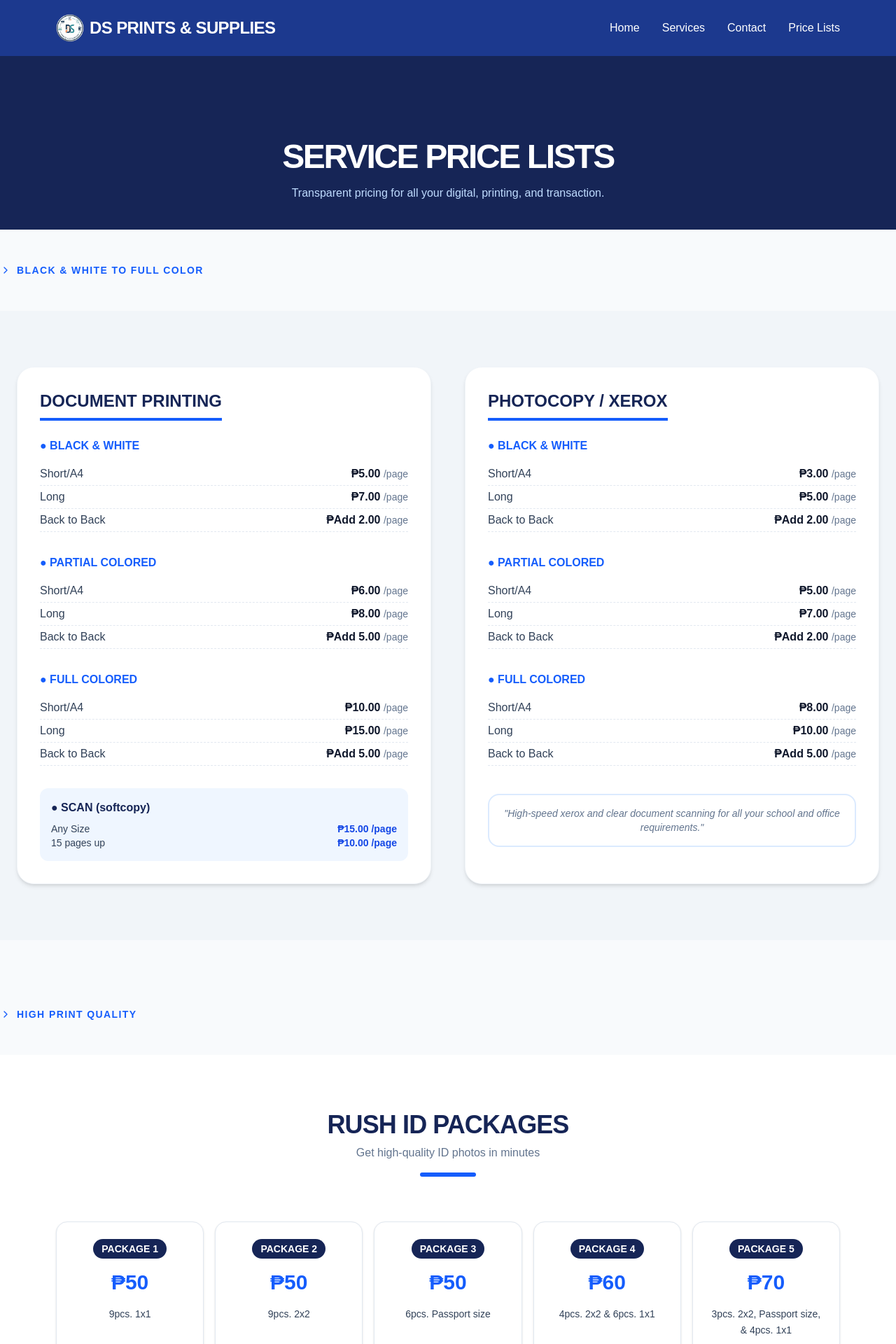
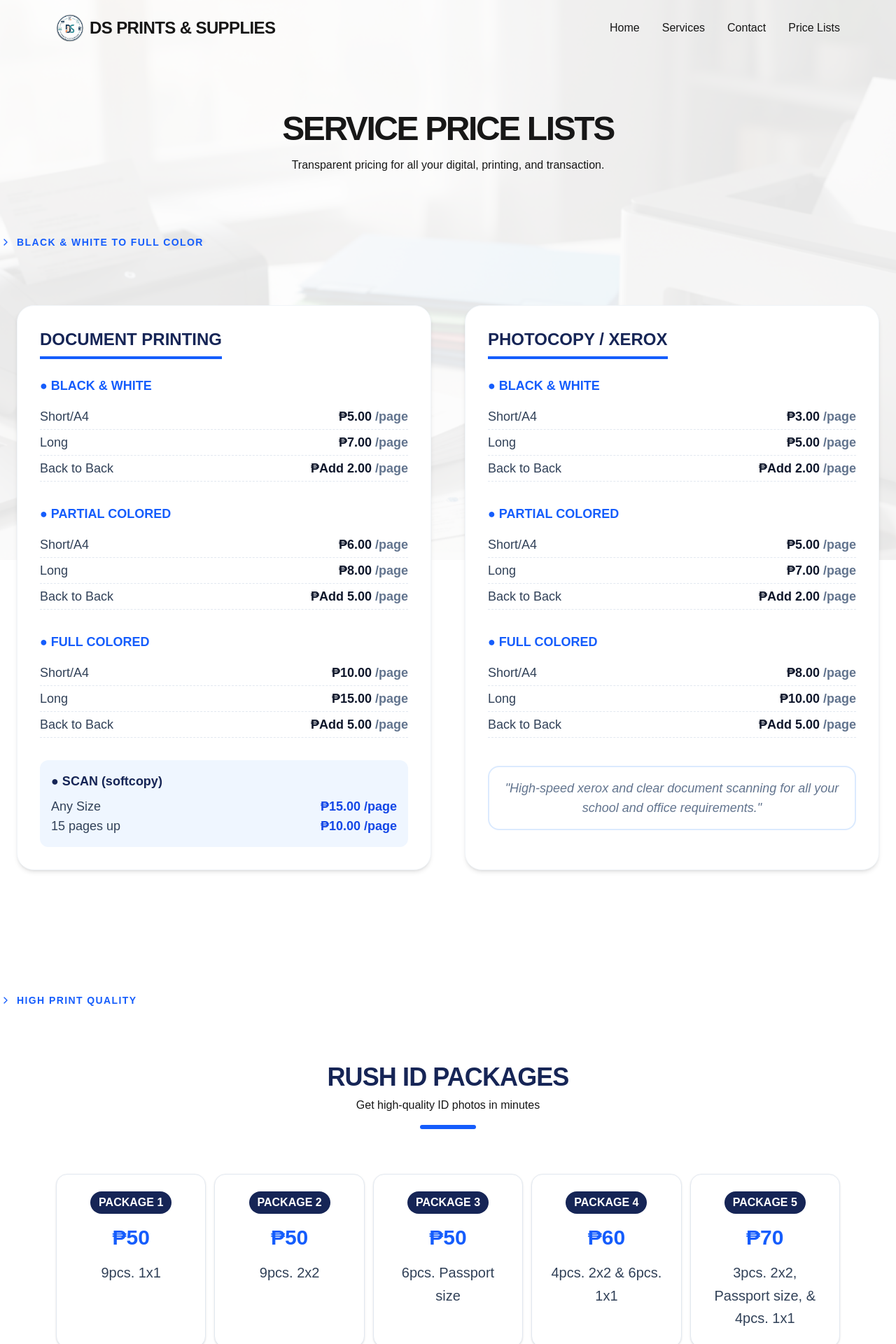
Before and after one commit to dowardcaps/dsprints, a Next.js app: page /pricelists in a window 1280 px wide. Shown: the top 1920 px of the page at 70% size. Built offline with nearby package versions, Linux system fonts and the light colour scheme.

Commit message:
ui enhancement

```diff
--- a/app/layout.tsx
+++ b/app/layout.tsx
@@ -37,7 +37,13 @@ export default function RootLayout({
         suppressHydrationWarning={true}
       >
         <NavBar />
-
+        <div className="absolute inset-0 opacity-10 -z-50">
+          <img
+            src="/images/heroBG.png"
+            alt="Background"
+            className="w-full h-full object-cover fixed"
+          />
+        </div>
         {children}
 
         {/* Footer / Contact Section */}
@@ -47,8 +53,8 @@ export default function RootLayout({
               <h3 className="text-white text-xl font-bold mb-4">
                 DS PRINTS & SUPPLIES
               </h3>
-            <p className="text-sm leading-relaxed text-slate-400">
-              Providing Amaya 1 with quality printing, design layouts, and
+              <p className="leading-relaxed">
+                Providing quality printing, design layouts, and
                 essential school supplies. We make your digital needs a reality.
               </p>
             </div>
@@ -58,15 +64,17 @@ export default function RootLayout({
               <ul className="space-y-4">
                 <li className="flex items-center gap-3">
                   <MapPin size={20} className="text-blue-500" />
-                <span className="text-sm">Amaya 1, Tanza, Cavite</span>
+                  <span>Amaya 1, Tanza, Cavite</span>
                 </li>
                 <li>
                   <a
                     href="mailto:dsprints27@gmail.com"
-                  className="flex items-center gap-3 hover:text-white transition-colors text-sm"
+                    className="flex items-center gap-3 hover:text-white"
                   >
                     <Mail size={20} className="text-blue-500" />
-                  <span className="hover:underline">dsprints27@gmail.com</span>
+                    <span className="hover:underline">
+                      dsprints27@gmail.com
+                    </span>
                   </a>
                 </li>
                 <li>
@@ -74,7 +82,7 @@ export default function RootLayout({
                     href="https://www.facebook.com/share/18DXPJnLCa/"
                     target="_blank"
                     rel="noopener noreferrer"
-                  className="flex items-center gap-3 hover:text-white transition-colors text-sm"
+                    className="flex items-center gap-3 hover:text-white"
                   >
                     <svg
                       xmlns="http://www.w3.org/2000/svg"
@@ -102,7 +110,7 @@ export default function RootLayout({
               <h3 className="text-white text-xl font-bold mb-4">
                 Business Hours
               </h3>
-            <div className="text-sm space-y-2 text-slate-400">
+              <div className="space-y-2">
                 <p className="flex justify-between">
                   <span>Mon - Sat:</span> <span>6:00 AM - 8:00 PM</span>
                 </p>
@@ -110,13 +118,13 @@ export default function RootLayout({
                   <span>Sunday:</span> <span>Closed</span>
                 </p>
               </div>
-            <p className="text-sm mt-6 text-blue-400 italic font-medium">
+              <p className="mt-6 text-blue-400 italic font-medium">
                 "Quality prints for every purpose."
               </p>
             </div>
           </div>
 
-        <div className="text-center mt-8 text-xs tracking-widest text-white">
+          <div className="text-center mt-8 tracking-widest text-white">
             © {new Date().getFullYear()} DS Prints & Supplies. All Rights
             Reserved.
           </div>
--- a/app/pricelists/page.tsx
+++ b/app/pricelists/page.tsx
@@ -9,13 +9,13 @@ import XeroxAndDocuPrinting from "@/public/components/XeroxAndDocuPrinting";
 
 const PriceLists = () => {
   return (
-    <div className="min-h-screen bg-slate-50 pb-20">
+    <div className="min-h-screen pb-20">
       {/* Header Section */}
-      <div className="bg-blue-950 text-white pt-30 pb-10 px-6 text-center">
+      <div className="pt-20 pb-10 px-6 text-center">
         <h1 className="text-4xl md:text-5xl font-black uppercase tracking-tighter mb-4">
           Service Price Lists
         </h1>
-        <p className="text-blue-200 max-w-xl mx-auto font-medium">
+        <p className="max-w-xl mx-auto font-medium">
           Transparent pricing for all your digital, printing, and transaction.
         </p>
       </div>
@@ -24,26 +24,26 @@ const PriceLists = () => {
       <div className="max-w-7xl mx-auto mt-12 space-y-24">
 
         {/* Photocopy/Xerox and Document Printing */}
-        <section id="printing" className="scroll-mt-40">
-          <SectionHeader title="Printing & Xerox" subtitle="Black & White to Full Color" />
+        <section>
+          <SectionHeader subtitle="Black & White to Full Color" />
           <XeroxAndDocuPrinting />
         </section>
 
         {/* RUSH ID Section */}
-        <section id="rush-id" className="scroll-mt-40">
-          <SectionHeader title="RUSH ID Packages" subtitle="High Print Quality" />
+        <section>
+          <SectionHeader subtitle="High Print Quality" />
           <RushIDPackage />
         </section>
 
         {/* Laminate and Photo Print */}
-        <section id="photo" className="scroll-mt-40">
-          <SectionHeader title="Photo & Laminate" subtitle="Preserve your memories" />
+        <section>
+          <SectionHeader subtitle="Preserve your memories" />
           <LaminateAndPhotoPrint />
         </section>
 
         {/* GCash Rates */}
-        <section id="gcash" className="scroll-mt-40">
-          <SectionHeader title="GCash Rates" subtitle="Cash-in and Cash-out" />
+        <section>
+          <SectionHeader subtitle="Cash-in and Cash-out" />
           <GCashRates />
         </section>
 
@@ -52,7 +52,7 @@ const PriceLists = () => {
       {/* Disclaimer */}
       <div className="max-w-3xl mx-auto mt-20 px-6">
         <div className="bg-blue-50 p-6 rounded-2xl border border-blue-100 text-center">
-          <p className="text-sm text-slate-500 italic">
+          <p className=" italic">
             * Prices are subject to change without prior notice. For bulk orders and special layouts, please contact us directly for a custom quote.
           </p>
         </div>
@@ -62,9 +62,9 @@ const PriceLists = () => {
 };
 
 // Helper Component for Section Headers
-const SectionHeader = ({ title, subtitle }: { title: string; subtitle: string }) => (
-  <div className="mb-10 flex flex-col items-center md:items-start">
-    <div className="flex items-center gap-2 text-blue-600 font-bold text-sm uppercase tracking-widest mb-2">
+const SectionHeader = ({ subtitle }: { subtitle: string }) => (
+  <div className="flex flex-col items-center md:items-start">
+    <div className="flex items-center gap-2 text-blue-600 font-bold text-sm uppercase tracking-widest">
       <ChevronRight size={16} />
       <span>{subtitle}</span>
     </div>
--- a/public/components/NavBar.tsx
+++ b/public/components/NavBar.tsx
@@ -17,7 +17,7 @@ const NavBar = () => {
   return (
     <>
       {/* Navigation */}
-      <nav className="max-w-8xl mx-auto px-6 md:px-20 container_padding bg-blue-900 h-20 flex justify-between items-center text-white top-0 z-50 shadow-lg">
+      <nav className="max-w-8xl mx-auto px-6 md:px-20 container_padding h-20 flex justify-between items-center top-0 z-50">
         {/* Mobile Menu Button (Left Side) */}
         <button
           className="lg:hidden p-2 hover:bg-blue-900 rounded-lg transition-colors"
@@ -42,7 +42,7 @@ const NavBar = () => {
             <li key={link.name}>
               <a
                 href={link.href}
-                className="hover:text-blue-300 transition-colors cursor-pointer"
+                className="hover:text-blue-500 transition-colors cursor-pointer"
               >
                 {link.name}
               </a>
--- a/public/components/RushIDPackage.tsx
+++ b/public/components/RushIDPackage.tsx
@@ -10,32 +10,32 @@ const idPackages = [
 
 const RushIDPackage = () => {
   return (
-    <section id="pricing" className="py-20 bg-white">
+    <section id="pricing" className="py-20">
       <div className="max-w-7xl mx-auto px-6 md:px-20">
         <div className="text-center mb-16">
           <h2 className="text-3xl md:text-4xl font-bold text-blue-950 uppercase tracking-tight">
             Rush ID Packages
           </h2>
-          <p className="text-slate-500 mt-2">
+          <p className="mt-2">
             Get high-quality ID photos in minutes
           </p>
           <div className="h-1.5 w-20 bg-blue-600 mx-auto mt-4 rounded-full"></div>
         </div>
 
         {/* Package Grid */}
-        <div className="grid grid-cols-1 sm:grid-cols-2 lg:grid-cols-5 gap-4 mb-12">
+        <div className="grid grid-cols-1 sm:grid-cols-2 lg:grid-cols-5 gap-3 mb-12">
           {idPackages.map((pkg, index) => (
             <div
               key={pkg.id}
               className="bg-white rounded-2xl p-6 shadow-sm border border-slate-200 flex flex-col items-center text-center hover:border-blue-500 transition-all group"
             >
-              <span className="bg-blue-950 text-white text-sm font-bold px-3 py-1 rounded-full mb-4">
+              <span className="bg-blue-950 text-white font-bold px-3 py-1 rounded-full mb-4">
                 PACKAGE {pkg.id}
               </span>
               <div className="text-3xl font-black text-blue-600 mb-4">
                 ₱{pkg.price}
               </div>
-              <p className="text-slate-700 text-sm font-medium leading-relaxed">
+              <p className="text-slate-700 font-medium text-xl leading-relaxed">
                 {pkg.details}
               </p>
             </div>
@@ -56,7 +56,7 @@ const RushIDPackage = () => {
             ADD ONS
           </h3>
 
-          <div className="space-y-4 relative z-10">
+          <div className="space-y-4 relative z-10 text-lg">
             <div className="flex justify-between items-center border-b border-blue-900 pb-2">
               <span className="font-medium">Change Attire</span>
               <span className="text-blue-400 font-bold">₱10</span>
@@ -67,7 +67,7 @@ const RushIDPackage = () => {
             </div>
           </div>
 
-          <p className="text-[10px] text-blue-300 mt-6 text-center uppercase tracking-widest">
+          <p className="mt-6 text-center uppercase tracking-widest">
             Available for all ID packages
           </p>
         </div>
--- a/public/components/XeroxAndDocuPrinting.tsx
+++ b/public/components/XeroxAndDocuPrinting.tsx
@@ -42,12 +42,12 @@ const photocopyXerox = {
 
 const XeroxAndDocuPrinting = () => {
   return (
-    <section className="py-20 px-6 bg-slate-100">
+    <section className="py-20 px-6">
       <div className="max-w-7xl mx-auto">
         <div className="grid grid-cols-1 lg:grid-cols-2 gap-12">
           {/* Document Printing Card */}
           <div
-            className="bg-white rounded-3xl p-8 shadow-md border border-slate-100"
+            className="bg-white rounded-3xl p-8 shadow-md border border-slate-100 text-lg"
           >
             <h3 className="text-2xl font-black text-blue-950 mb-6 border-b-4 border-blue-600 pb-2 inline-block uppercase">
               Document Printing
@@ -67,7 +67,7 @@ const XeroxAndDocuPrinting = () => {
                     <span className="text-slate-700">{item.type}</span>
                     <span className="font-bold text-slate-900">
                       ₱{item.price}{" "}
-                      <span className="text-sm text-slate-500 font-normal">
+                      <span className="text-slate-500">
                         /page
                       </span>
                     </span>
@@ -87,7 +87,7 @@ const XeroxAndDocuPrinting = () => {
                     <span className="text-slate-700">{item.type}</span>
                     <span className="font-bold text-slate-900">
                       ₱{item.price}{" "}
-                      <span className="text-sm text-slate-500 font-normal">
+                      <span className="text-slate-500">
                         /page
                       </span>
                     </span>
@@ -107,7 +107,7 @@ const XeroxAndDocuPrinting = () => {
                     <span className="text-slate-700">{item.type}</span>
                     <span className="font-bold text-slate-900">
                       ₱{item.price}{" "}
-                      <span className="text-sm text-slate-500 font-normal">
+                      <span className="text-slate-500">
                         /page
                       </span>
                     </span>
@@ -121,7 +121,7 @@ const XeroxAndDocuPrinting = () => {
                   ● SCAN (softcopy)
                 </h4>
                 {documentPrinting.scan.map((item, i) => (
-                  <div key={i} className="flex justify-between text-sm">
+                  <div key={i} className="flex justify-between">
                     <span className="text-slate-700">{item.type}</span>
                     <span className="font-bold text-blue-700">
                       ₱{item.price} /page
@@ -134,7 +134,7 @@ const XeroxAndDocuPrinting = () => {
 
           {/* Photocopy / Xerox Card */}
           <div
-            className="bg-white rounded-3xl p-8 shadow-md border border-slate-100"
+            className="bg-white rounded-3xl p-8 shadow-md border border-slate-100 text-lg"
           >
             <h3 className="text-2xl font-black text-blue-950 mb-6 border-b-4 border-blue-600 pb-2 inline-block uppercase">
               Photocopy / Xerox
@@ -154,7 +154,7 @@ const XeroxAndDocuPrinting = () => {
                     <span className="text-slate-700">{item.type}</span>
                     <span className="font-bold text-slate-900">
                       ₱{item.price}{" "}
-                      <span className="text-sm text-slate-500 font-normal">
+                      <span className="text-slate-500">
                         /page
                       </span>
                     </span>
@@ -175,7 +175,7 @@ const XeroxAndDocuPrinting = () => {
                     <span className="text-slate-700">{item.type}</span>
                     <span className="font-bold text-slate-900">
                       ₱{item.price}{" "}
-                      <span className="text-sm text-slate-500 font-normal">
+                      <span className="text-slate-500">
                         /page
                       </span>
                     </span>
@@ -196,7 +196,7 @@ const XeroxAndDocuPrinting = () => {
                     <span className="text-slate-700">{item.type}</span>
                     <span className="font-bold text-slate-900">
                       ₱{item.price}{" "}
-                      <span className="text-sm text-slate-500 font-normal">
+                      <span className="text-slate-500">
                         /page
                       </span>
                     </span>
@@ -205,7 +205,7 @@ const XeroxAndDocuPrinting = () => {
               </div>
 
               {/* Business Tip Box */}
-              <div className="mt-10 p-4 border-2 border-blue-100 rounded-2xl bg-white italic text-sm text-slate-500 text-center">
+              <div className="mt-10 p-4 border-2 border-blue-100 rounded-2xl bg-white italic text-slate-500 text-center">
                 "High-speed xerox and clear document scanning for all your
                 school and office requirements."
               </div>
```
Also changed, not shown: app/page.tsx (+4 -11 lines), public/components/FAQ.tsx (+4 -4 lines), public/components/GCashRates.tsx (+6 -6 lines), public/components/LaminateAndPhotoPrint.tsx (+5 -5 lines), public/components/SubmissionProcess.tsx (+5 -7 lines). Lines whose indentation alone changed are shown as unchanged.
